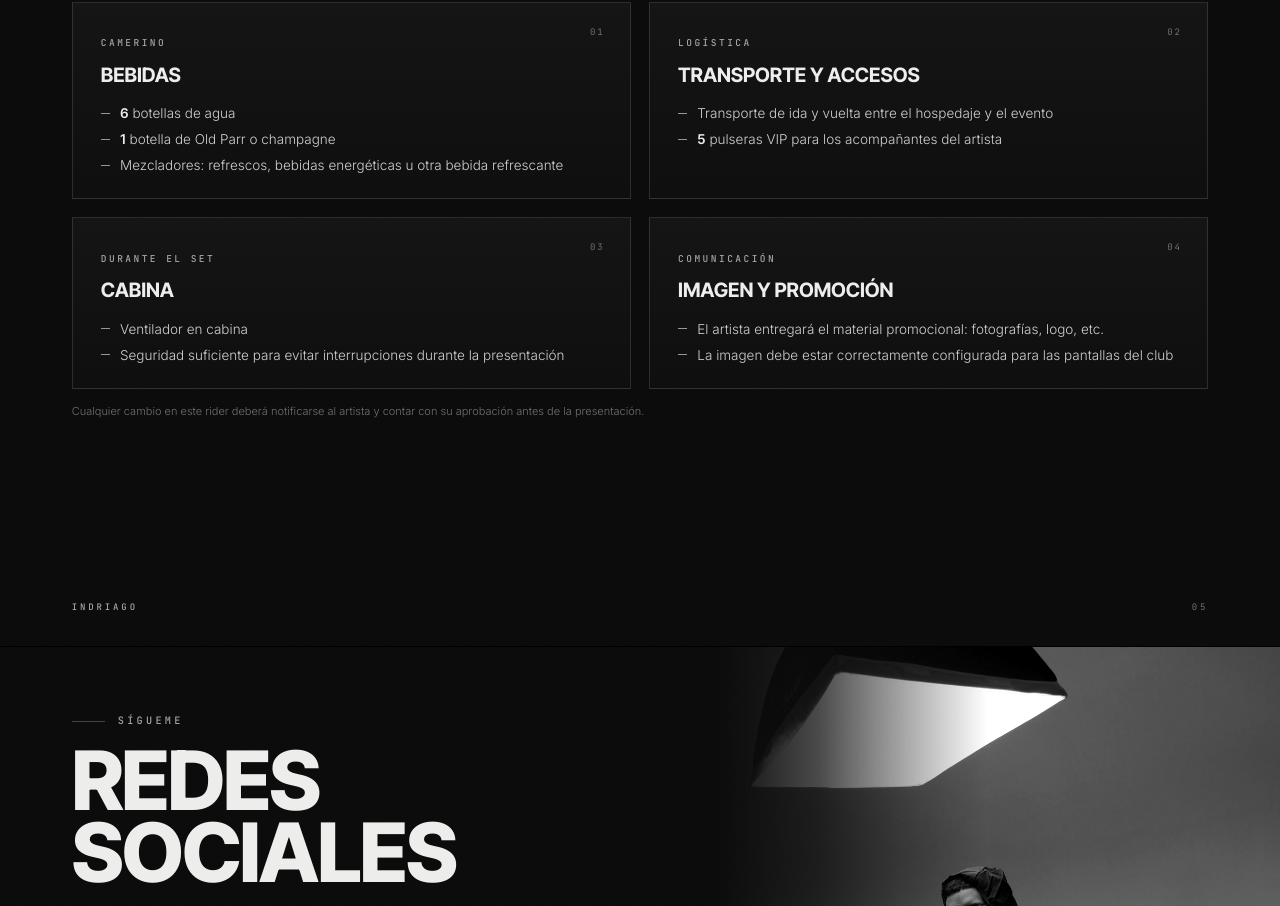
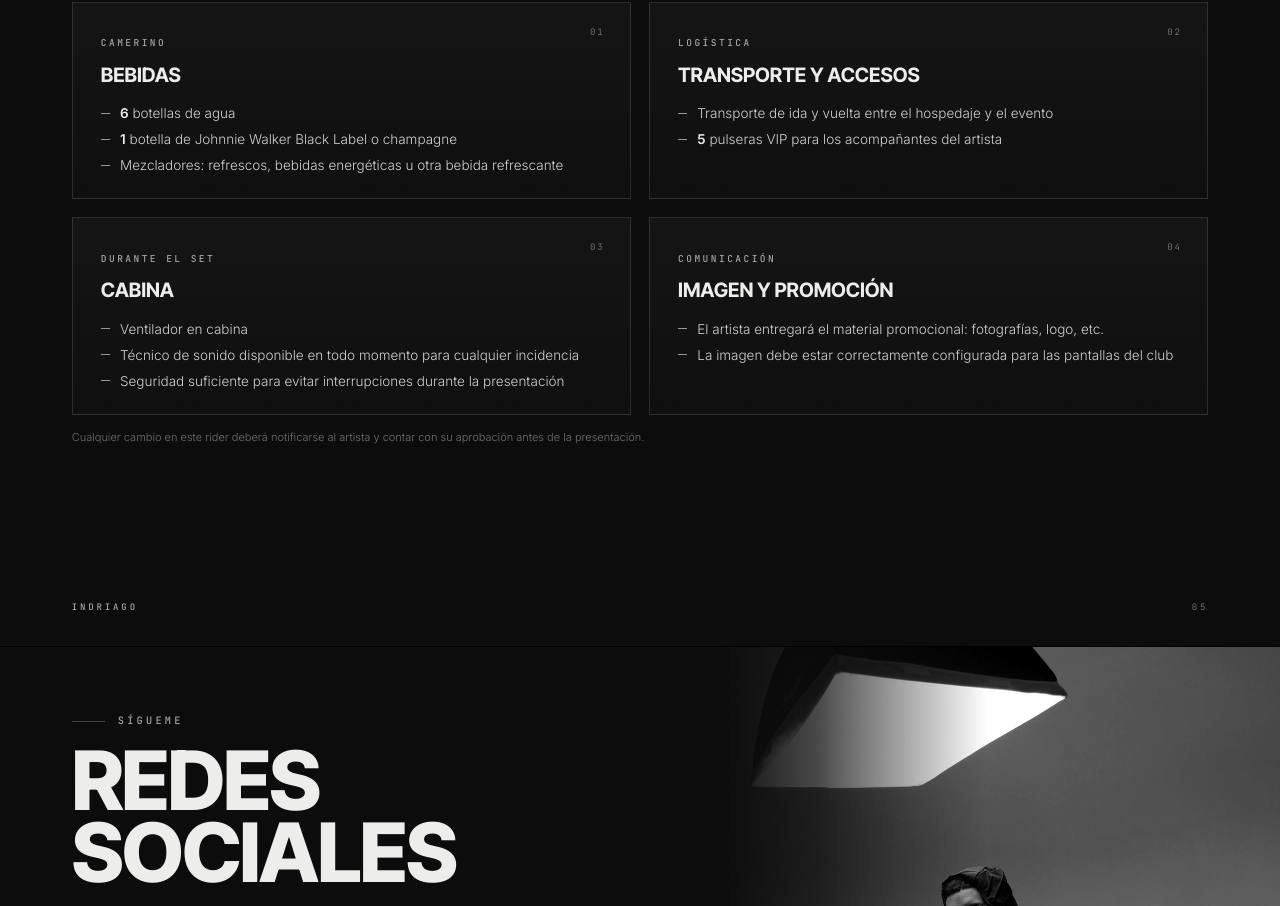
Before and after one commit to alvarezalexjs/indriagodj.com, a plain HTML site: page presskit/index.html in a window 1280 px wide. Shown: the part 3639-4545 px from the top of the page. Drawn offline with Linux system fonts and the light colour scheme.

Commit message:
Press kit: Johnnie Walker Black Label y técnico de sonido en cabina
Co-Authored-By: Claude Opus 5.5 <noreply@anthropic.com>
Claude-Session: https://claude.ai/code/session_01MaeMTgJjhHmrH59V5TrHYL

```diff
--- a/presskit/index.html
+++ b/presskit/index.html
@@ -339,11 +339,11 @@
     <h2 class="h">Hospitalidad</h2>
     <div class="grid">
       <div class="card"><span class="n">01</span><span class="label">Camerino</span><h3>Bebidas</h3>
-        <ul><li><strong>6</strong> botellas de agua</li><li><strong>1</strong> botella de Old Parr o champagne</li><li>Mezcladores: refrescos, bebidas energéticas u otra bebida refrescante</li></ul></div>
+        <ul><li><strong>6</strong> botellas de agua</li><li><strong>1</strong> botella de Johnnie Walker Black Label o champagne</li><li>Mezcladores: refrescos, bebidas energéticas u otra bebida refrescante</li></ul></div>
       <div class="card"><span class="n">02</span><span class="label">Logística</span><h3>Transporte y accesos</h3>
         <ul><li>Transporte de ida y vuelta entre el hospedaje y el evento</li><li><strong>5</strong> pulseras VIP para los acompañantes del artista</li></ul></div>
       <div class="card"><span class="n">03</span><span class="label">Durante el set</span><h3>Cabina</h3>
-        <ul><li>Ventilador en cabina</li><li>Seguridad suficiente para evitar interrupciones durante la presentación</li></ul></div>
+        <ul><li>Ventilador en cabina</li><li>Técnico de sonido disponible en todo momento para cualquier incidencia</li><li>Seguridad suficiente para evitar interrupciones durante la presentación</li></ul></div>
       <div class="card"><span class="n">04</span><span class="label">Comunicación</span><h3>Imagen y promoción</h3>
         <ul><li>El artista entregará el material promocional: fotografías, logo, etc.</li><li>La imagen debe estar correctamente configurada para las pantallas del club</li></ul></div>
     </div>
```
Also changed, not shown: 1 other file.
